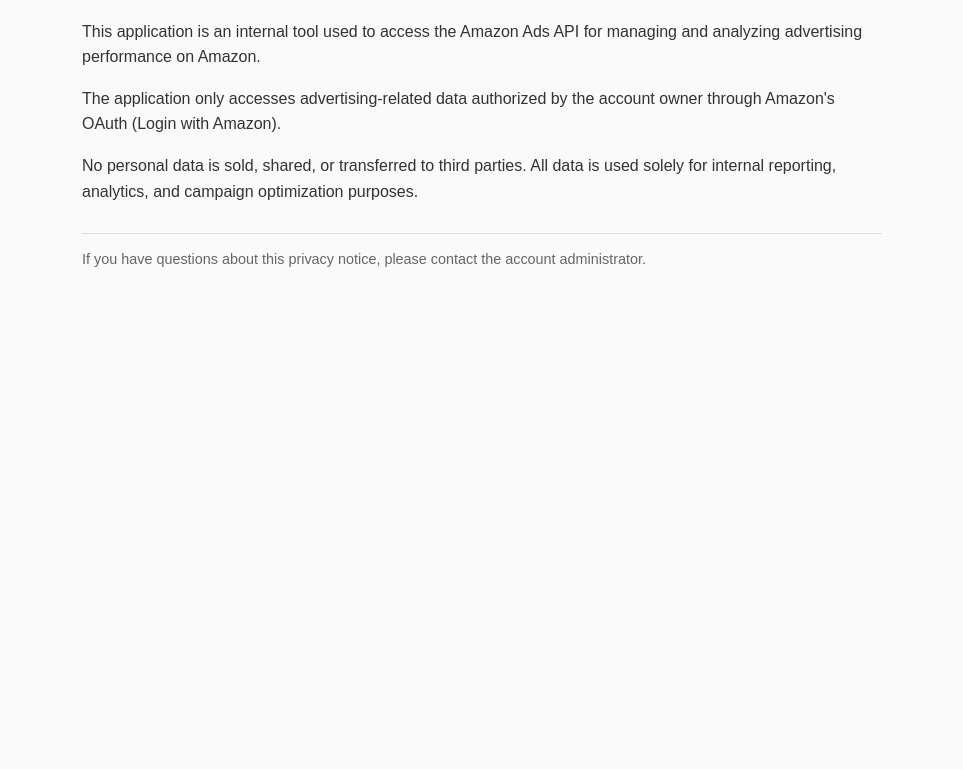
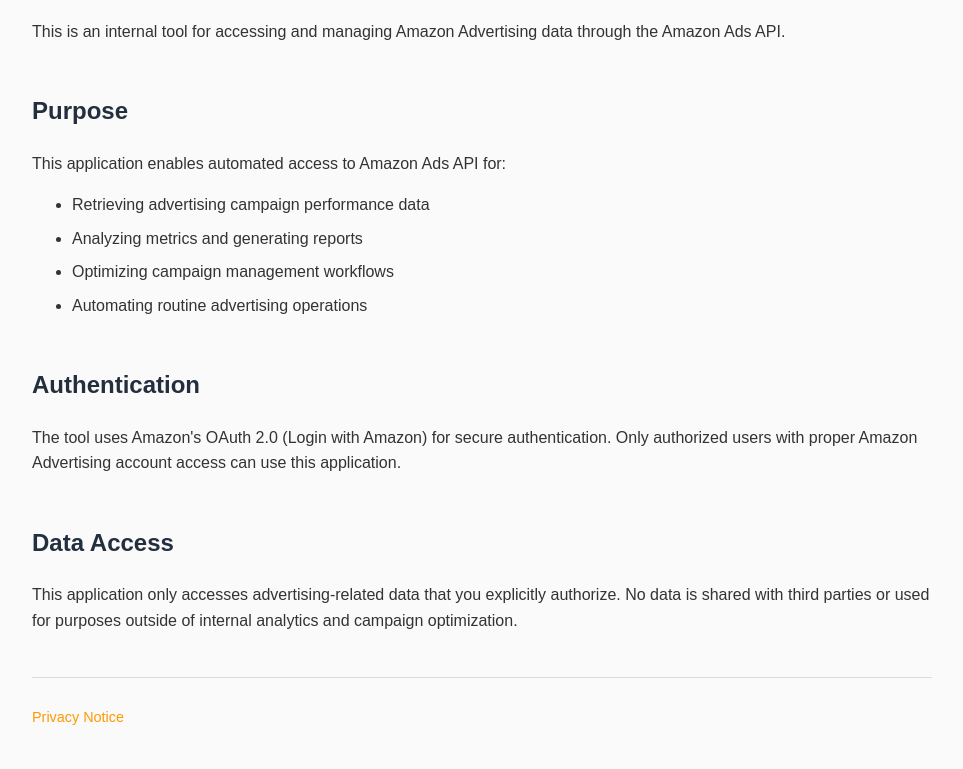
Before and after one commit to ptrgiang/amz-dev-profile, a plain HTML site: page index.html in a window 1280 px wide. Shown: the part 106-875 px from the top of the page, without its empty margins (158-1121 px from the left). Before the commit the page ends 800 px from the top, so only its background shows below. Drawn offline with Linux system fonts and the light colour scheme.

Commit message:
Update main page with Amazon Ads API tool information

```diff
--- a/index.html
+++ b/index.html
@@ -2,12 +2,12 @@
 <html lang="en">
 <head>
     <meta charset="UTF-8">
-    <title>Privacy Notice</title>
+    <title>Amazon Ads API Tool</title>
     <meta name="viewport" content="width=device-width, initial-scale=1.0">
     <style>
         body {
             font-family: Arial, sans-serif;
-            max-width: 800px;
+            max-width: 900px;
             margin: 40px auto;
             padding: 0 20px;
             line-height: 1.6;
@@ -19,42 +19,77 @@
             border-bottom: 2px solid #ff9900;
             padding-bottom: 10px;
         }
+        h2 {
+            color: #232f3e;
+            margin-top: 2em;
+        }
         p {
             margin-bottom: 1em;
         }
-        .contact {
-            margin-top: 2em;
+        ul {
+            margin-bottom: 1.5em;
+        }
+        li {
+            margin-bottom: 0.5em;
+        }
+        .footer {
+            margin-top: 3em;
             padding-top: 1em;
             border-top: 1px solid #ddd;
             font-size: 0.9em;
             color: #666;
         }
+        a {
+            color: #ff9900;
+            text-decoration: none;
+        }
+        a:hover {
+            text-decoration: underline;
+        }
     </style>
 </head>
 <body>
 
-<h1>Privacy Notice</h1>
+<h1>Amazon Ads API Tool</h1>
 
 <p>
-    This application is an internal tool used to access the Amazon Ads API
-    for managing and analyzing advertising performance on Amazon.
+    This is an internal tool for accessing and managing Amazon Advertising data
+    through the Amazon Ads API.
 </p>
 
+<h2>Purpose</h2>
+
 <p>
-    The application only accesses advertising-related data authorized
-    by the account owner through Amazon's OAuth (Login with Amazon).
+    This application enables automated access to Amazon Ads API for:
 </p>
 
+<ul>
+    <li>Retrieving advertising campaign performance data</li>
+    <li>Analyzing metrics and generating reports</li>
+    <li>Optimizing campaign management workflows</li>
+    <li>Automating routine advertising operations</li>
+</ul>
+
+<h2>Authentication</h2>
+
 <p>
-    No personal data is sold, shared, or transferred to third parties.
-    All data is used solely for internal reporting, analytics,
-    and campaign optimization purposes.
+    The tool uses Amazon's OAuth 2.0 (Login with Amazon) for secure authentication.
+    Only authorized users with proper Amazon Advertising account access can use this application.
 </p>
 
-<p class="contact">
-    If you have questions about this privacy notice, please contact
-    the account administrator.
+<h2>Data Access</h2>
+
+<p>
+    This application only accesses advertising-related data that you explicitly authorize.
+    No data is shared with third parties or used for purposes outside of internal
+    analytics and campaign optimization.
 </p>
+
+<div class="footer">
+    <p>
+        <a href="/privacy">Privacy Notice</a>
+    </p>
+</div>
 
 </body>
 </html>
```
